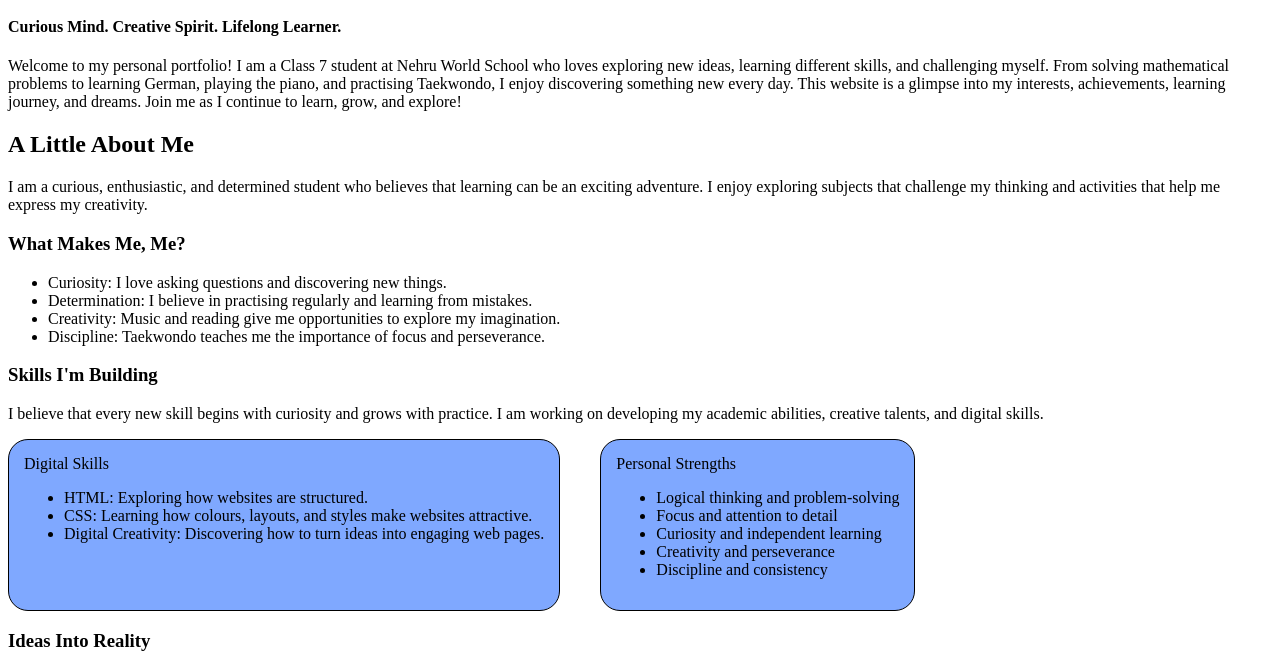
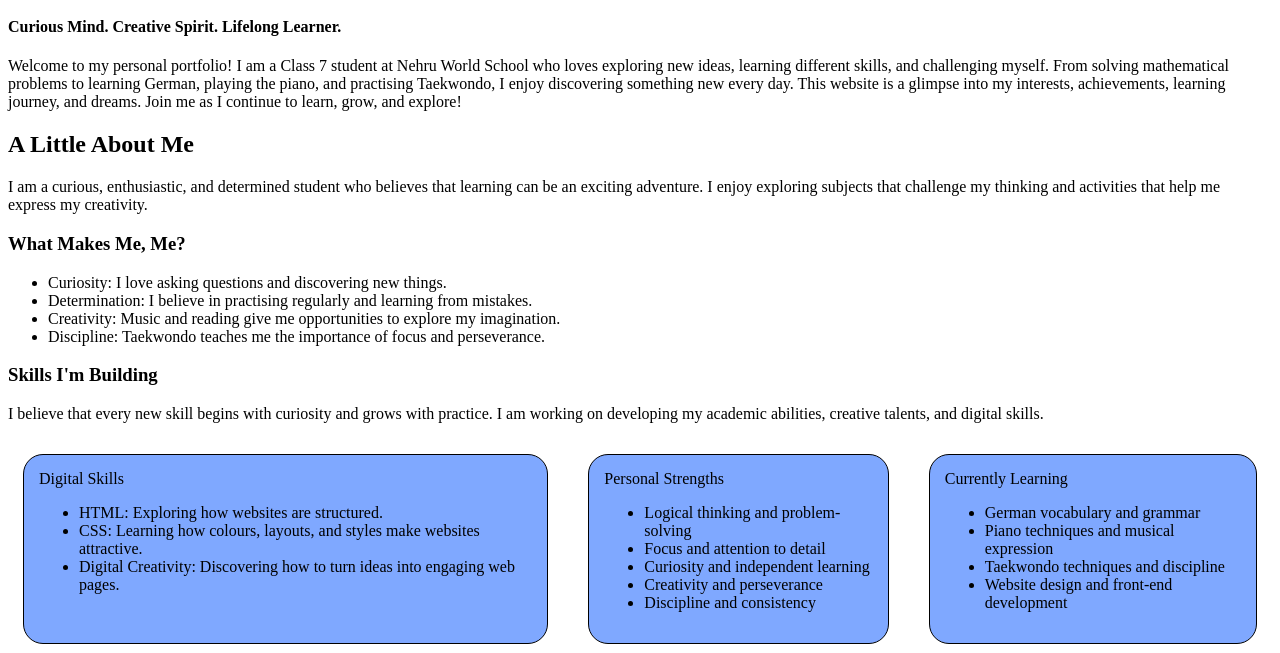
Before and after one commit to Aahana-Singhal/My-Portfolio, a plain HTML site: page index.html in a window 1280 px wide. Shown: the part 164-817 px from the top of the page. Drawn offline with Linux system fonts and the light colour scheme.

Commit message:
new data

```diff
--- a/index.html
+++ b/index.html
@@ -52,8 +52,8 @@ I am a curious, enthusiastic, and determined student who believes that learning
 <p>I believe that every new skill begins with curiosity and grows with practice. I am working on developing my academic abilities, creative talents, and digital skills. </p>
 
 <!--cards-->
-<div class="cards">
-    <div class="card">
+<section class="cards">
+<div class="card">
 
 <div>Digital Skills
 <ul>
@@ -66,7 +66,6 @@ I am a curious, enthusiastic, and determined student who believes that learning
 </div>
 
 <div class="card">
-
 <div>Personal Strengths
 <ul>
 <li>Logical thinking and problem-solving</li>
@@ -76,10 +75,22 @@ I am a curious, enthusiastic, and determined student who believes that learning
 <li>Discipline and consistency</li>
 </ul>
 </div>
-
 </div>
 
+<div>
+<div class="card">
+
+<div>Currently Learning
+<ul>
+<li>German vocabulary and grammar</li>
+<li>Piano techniques and musical expression</li>
+<li>Taekwondo techniques and discipline</li>
+<li>Website design and front-end development</li>
+</ul>
 </div>
+</div>
+
+</section>
 <!--projects-->
 <h3>Ideas Into Reality</h3>
 <p>I enjoy discovering new things, and I want to use my learning to create projects that are both interesting and useful. Every project is an opportunity to experiment, solve problems, and express my creativity</p>
--- a/style.css
+++ b/style.css
@@ -1,4 +1,5 @@
 .card{
+    display: flex ;
     background-color: rgb(127, 168, 255);
     padding: 15px;
     border-radius: 20px;
@@ -7,6 +8,8 @@
 }
 .cards {
 display: flex ;
+padding: 15px;
+border-radius: 20px;
 gap: 40px;
 }
 
```
